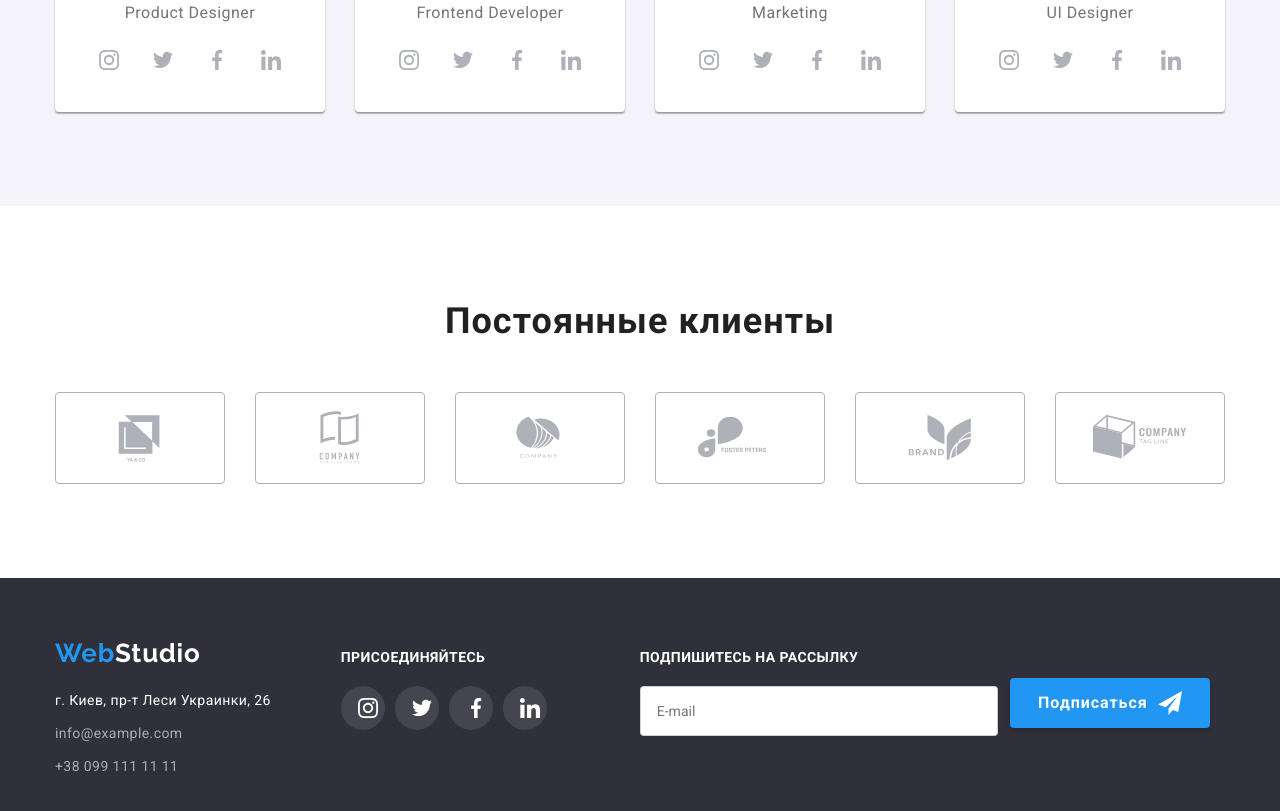
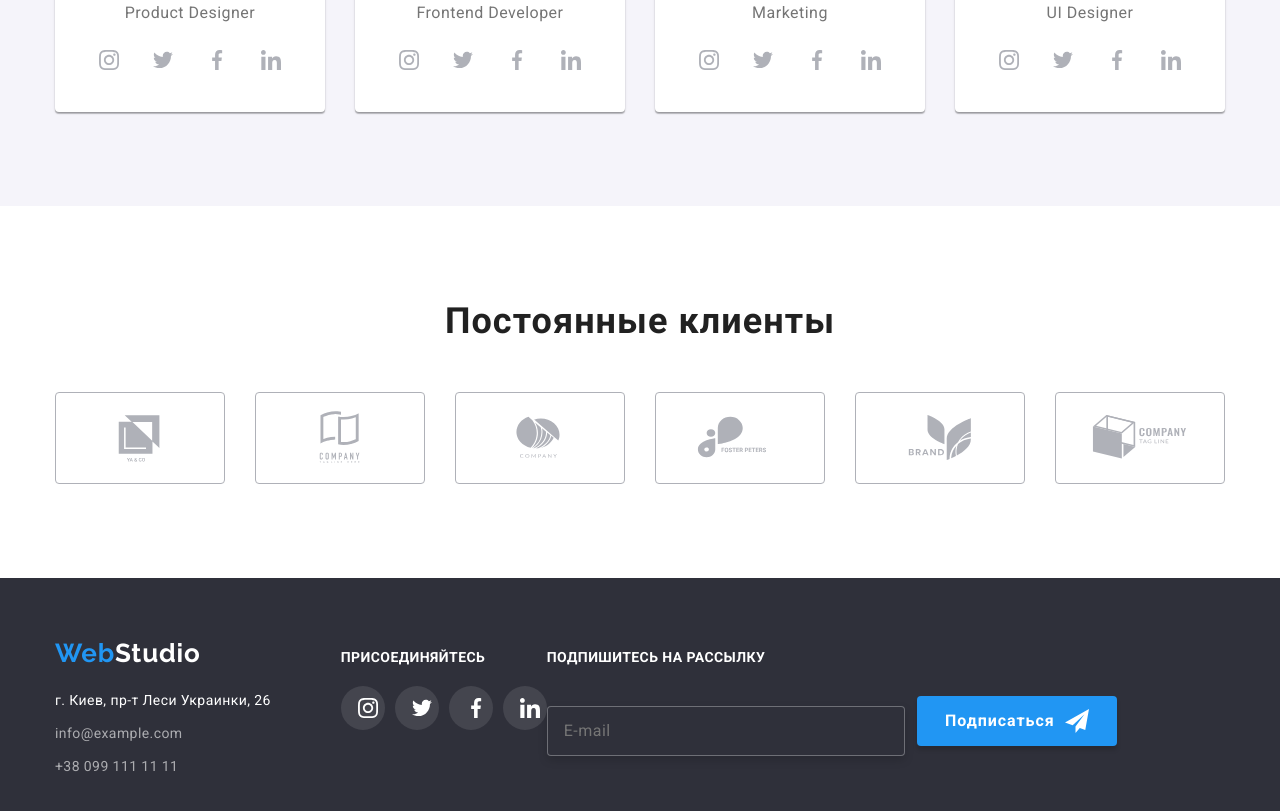
Before and after one commit to dmitrijkrot/goit-markup-hw-06, a plain HTML site: page index.html in a window 1280 px wide. Shown: the part 2103-2914 px from the top of the page. Drawn offline with nearby package versions, Linux system fonts and the light colour scheme.

Commit message:
Footer 2

```diff
--- a/css/styles.css
+++ b/css/styles.css
@@ -679,12 +679,6 @@ a {
   display: flex;
   align-items: center;
   justify-content: center;
-  margin-left: 93px;
-}
-
-.footer-mail-field {
-  display: flex;
-  flex-direction: column;
 }
 
 .footer-mail-input {
@@ -694,7 +688,15 @@ a {
   padding-top: 15px;
   padding-bottom: 15px;
   margin-top: 20px;
-  border: 1px solid rgba(33, 33, 33, 0.2);
+  font-weight: normal;
+  font-size: 16px;
+  line-height: 1.25;
+  letter-spacing: 0.03em;
+  color: rgba(255, 255, 255, 0.6);
+  background-color: var(--background-hero-footer-color);
+  border: 1px solid rgba(255, 255, 255, 0.3);
+  box-sizing: border-box;
+  filter: drop-shadow(0px 4px 4px rgba(0, 0, 0, 0.15));
   border-radius: 4px;
   cursor: pointer;
   transition: border-color 250ms cubic-bezier(0.4, 0, 0.2, 1);
@@ -723,7 +725,7 @@ a {
   border-radius: 4px;
   border: none;
   transition: color 250ms cubic-bezier(0.4, 0, 0.2, 1),
-  background-color 250ms cubic-bezier(0.4, 0, 0.2, 1);
+    background-color 250ms cubic-bezier(0.4, 0, 0.2, 1);
 }
 
 .btn-mail-form:hover,
--- a/index.html
+++ b/index.html
@@ -398,10 +398,11 @@
             </li>
           </ul>
         </div>
+        <div class="">
+          <p class="connect-text">Подпишитесь на рассылку</p>
           <div class="footer-mail-container">
             <form action="footer-mail-form">
-            <label for="" class="connect-text footer-mail-field">Подпишитесь на рассылку
-              <span class="footer-mail-wrapper">
+              <label for="" class="footer-mail-field"><span class="footer-mail-wrapper">
                 <input lang="en" class="footer-mail-input" type="email" name="user-email" placeholder="E-mail"/>
               </span>
               </label>
@@ -411,6 +412,7 @@
                 <use href="./images/icons.svg#icon-icon-send"></use>
               </svg>
             </button>
+          </div>
         </div>
       </div>
     </footer>
```
Lines whose indentation alone changed are shown as unchanged.
